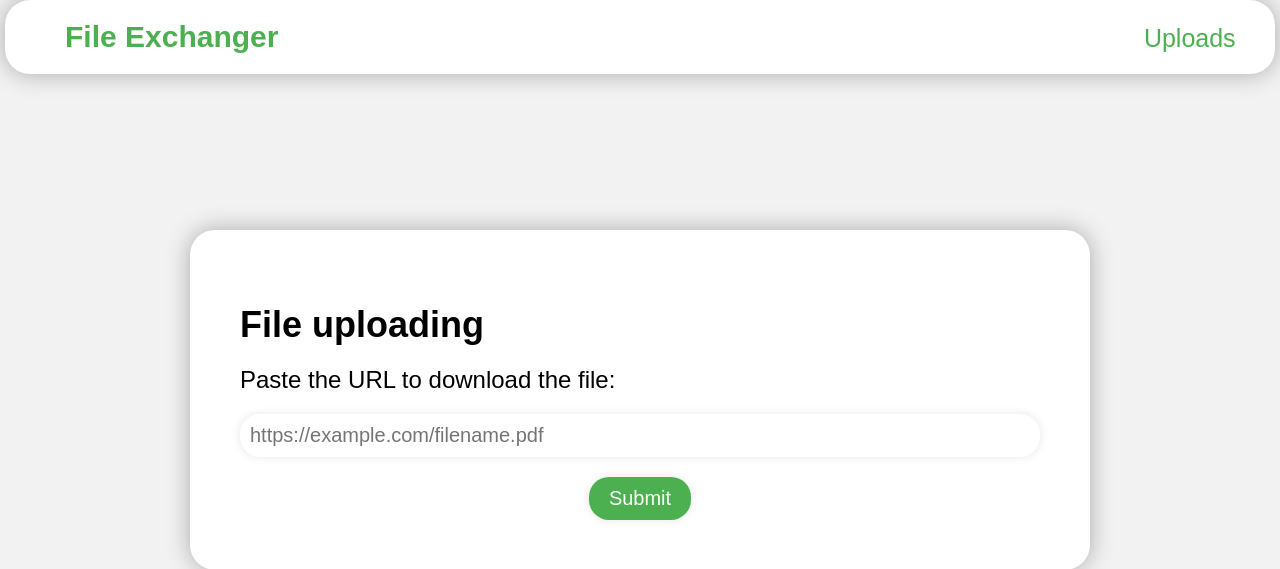
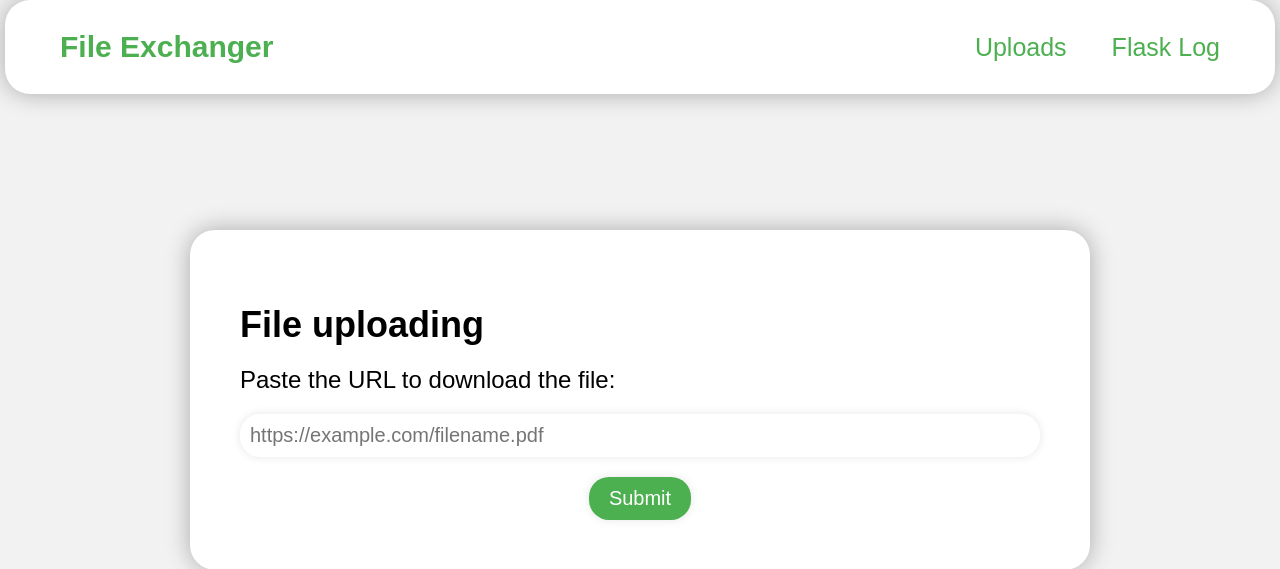
Before and after one commit to Puckipsi/FileExchanger, a Python web app: template application/templates/upload.html in a window 1280 px wide. Shown: the top 569 px of the page. Run offline with Jinja, Linux system fonts and the light colour scheme; the template is opened without the code that fills it, so the values that code supplies are empty.

Commit message:
display flask logs

```diff
--- a/application/routes/FileExchenger.py
+++ b/application/routes/FileExchenger.py
@@ -39,3 +39,7 @@ app.add_url_rule(
 
 app.add_url_rule(
     rule="/replica-info/<file>", methods=["GET"], view_func=file_service.replica_info)
+
+
+app.add_url_rule(
+    rule="/logs", methods=["GET"], view_func=file_service.logs)
--- a/application/services/FileServise/FileManager.py
+++ b/application/services/FileServise/FileManager.py
@@ -73,3 +73,9 @@ class FileManager:
     def get_file_path(self, folder_name: str, file: str):
         file_path = os.path.join(app.root_path, folder_name, file)
         return file_path
+
+
+    def read_file(self,filename_path: str):
+        with open(filename_path, 'r') as file:
+            for line in file:
+                yield line.strip()
--- a/application/services/FileServise/FileServise.py
+++ b/application/services/FileServise/FileServise.py
@@ -44,6 +44,7 @@ class FileService:
 
     def upload_info(self):
         url = request.form.get('url')
+        print("download url: ", url )
         url_validator = is_valid_url(url)
         if not url_validator.get('valid'):
             message = url_validator.get('message')
@@ -131,3 +132,8 @@ class FileService:
         replicas = replicas.get(file)
 
         return render_template('replica.html',replicas=replicas, filename=file)
+
+
+    def logs(self):
+        logs = self.file_manager.read_file('app.log')
+        return render_template('logs.html', logs=logs)
--- a/application/static/styles/upload.css
+++ b/application/static/styles/upload.css
@@ -9,6 +9,10 @@ body {
 	top: 0;
 	left: 5px;
 	right: 5px;
+	display: flex;
+    justify-content: space-between;
+    align-items: center;
+  	padding: 10px;
 	position: absolute;
 	padding: 20px;
 	background-color: #fff;
@@ -70,8 +74,8 @@ body {
   }
 
   .main-link {
-	display: inline-block;
-	margin-left: 40px;
+	margin-left: 25px;
+	padding: 10px;
 	font-size: 30px;
 	color: #4CAF50;
 	text-decoration: solid;
@@ -82,9 +86,10 @@ body {
 	color: #3e8e41;
   }
 
+
   .uploads-link {
-	display: inline-block;
-	margin-left: 70%;
+	margin-left: auto;
+	padding: 10px;
 	font-size: 25px;
 	color: #4CAF50;
 	text-decoration: solid;
@@ -92,6 +97,24 @@ body {
   }
 
   .uploads-link:hover {
+	color: #3e8e41;
+  }
+
+  .logs-link {
+	margin-right: 25px;
+	margin-left: 25px;
+	padding: 10px;
+	font-size: 25px;
+	color: #4CAF50;
+	text-decoration: solid;
+	transition: color 0.3s ease;
+  }
+
+  .logs-link:hover {
+	color: #3e8e41;
+  }
+
+  .flask-log-link:hover {
 	color: #3e8e41;
   }
 
--- a/application/templates/upload.html
+++ b/application/templates/upload.html
@@ -10,6 +10,7 @@
     <div class="top-container">
       <a href="{{ url_for('upload') }}" class="main-link"><strong>File Exchanger</strong></a>
       <a href="{{ url_for('uploads') }}" class="uploads-link">Uploads</a>
+      <a href="{{ url_for('logs') }}" class="logs-link">Flask Log</a>
     </div>
 
     <div class="container">
```
Also changed, not shown: application/templates/logs.html (added, +14 -0 lines), 1 other file.
